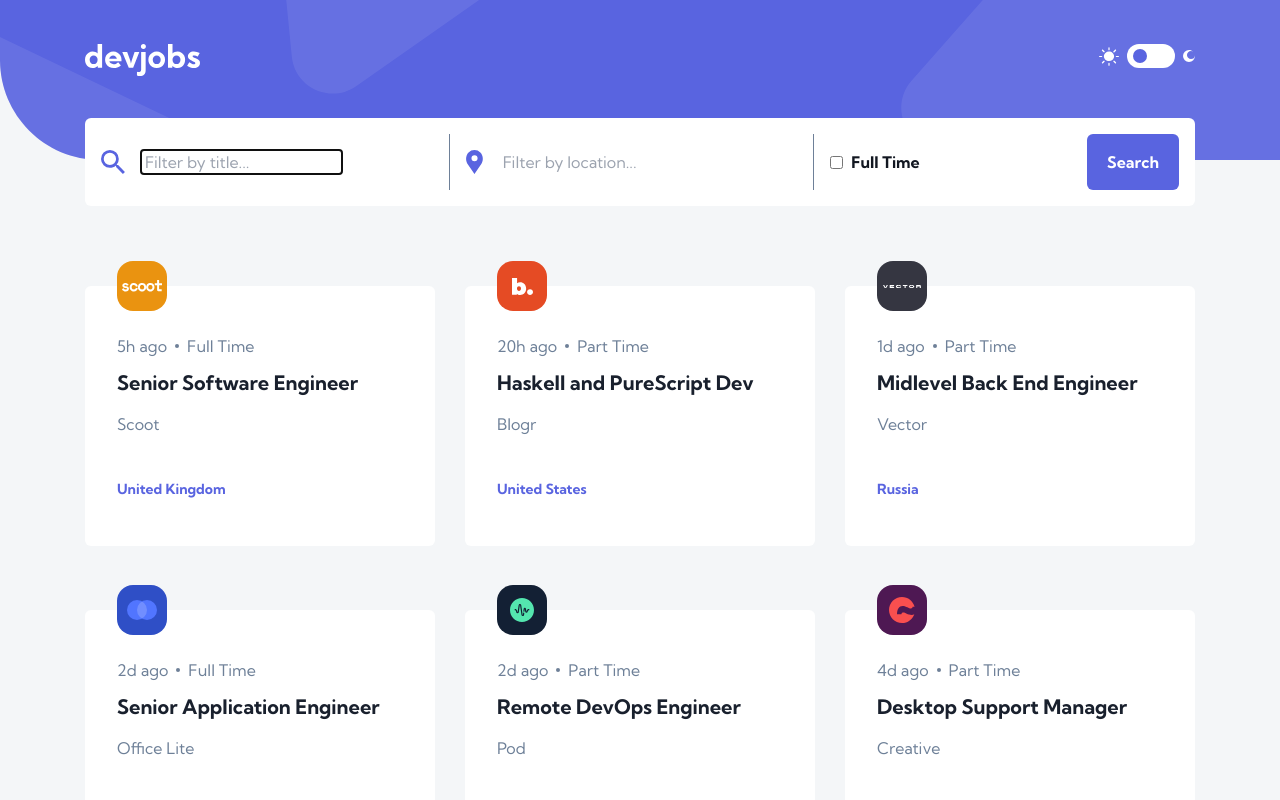
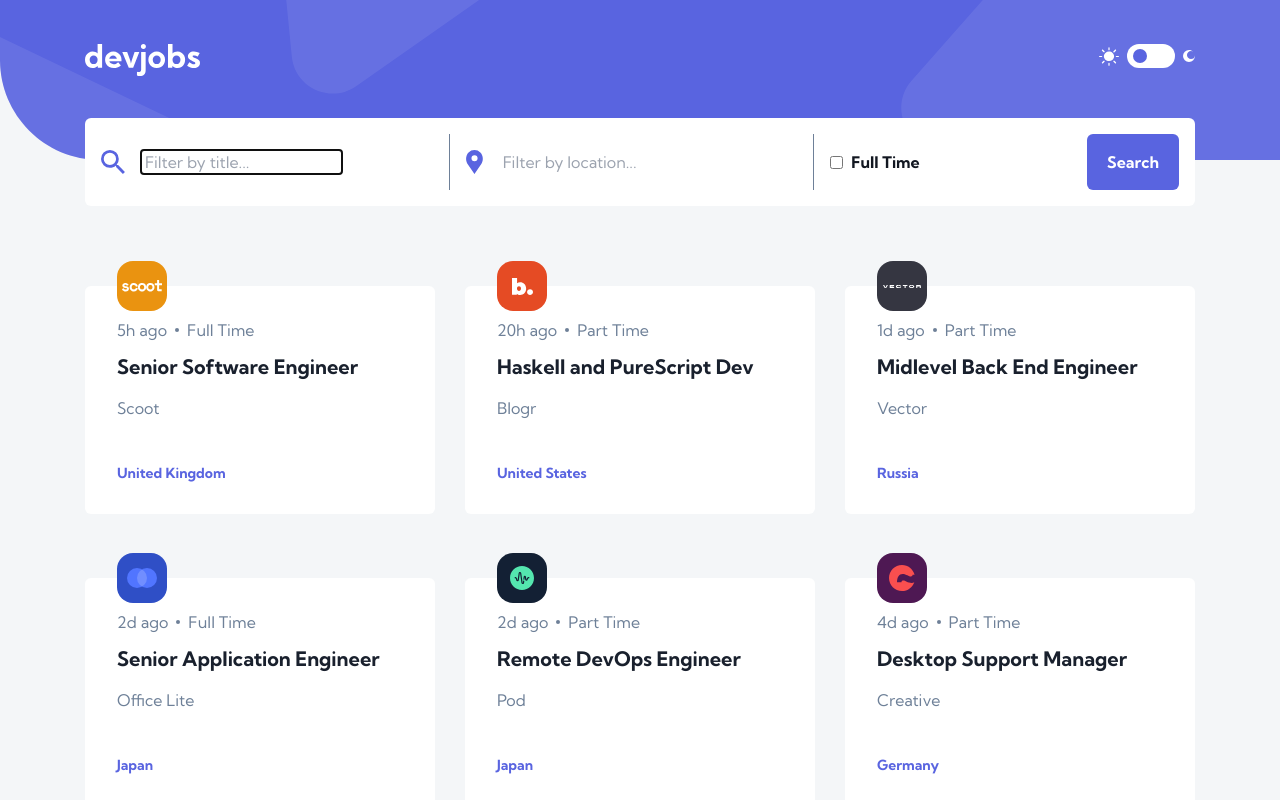
Before and after one commit to simonhernandez/devjobs-dashboard, a React (Create React App) app: page / in a window 1280 px wide. Shown: the top 800 px of the page. Built offline with nearby package versions, Linux system fonts and the light colour scheme.

Commit message:
fix: card spacing

```diff
--- a/src/components/JobCard.js
+++ b/src/components/JobCard.js
@@ -4,7 +4,7 @@ import { Link } from "react-router-dom";
 const JobCard = ({ jobOffer }) => {
   return (
     <Link to={`/job/${jobOffer.id}`}>
-      <div className="bg-white dark:bg-veryDarkBlue p-8 rounded-md relative lg:py-12">
+      <div className="bg-white dark:bg-veryDarkBlue p-8 rounded-md relative">
         <div
           style={{ backgroundColor: jobOffer.logoBackground }}
           className="w-[50px] h-[50px] rounded-2xl flex justify-center items-center absolute top-[-25px]"
```
